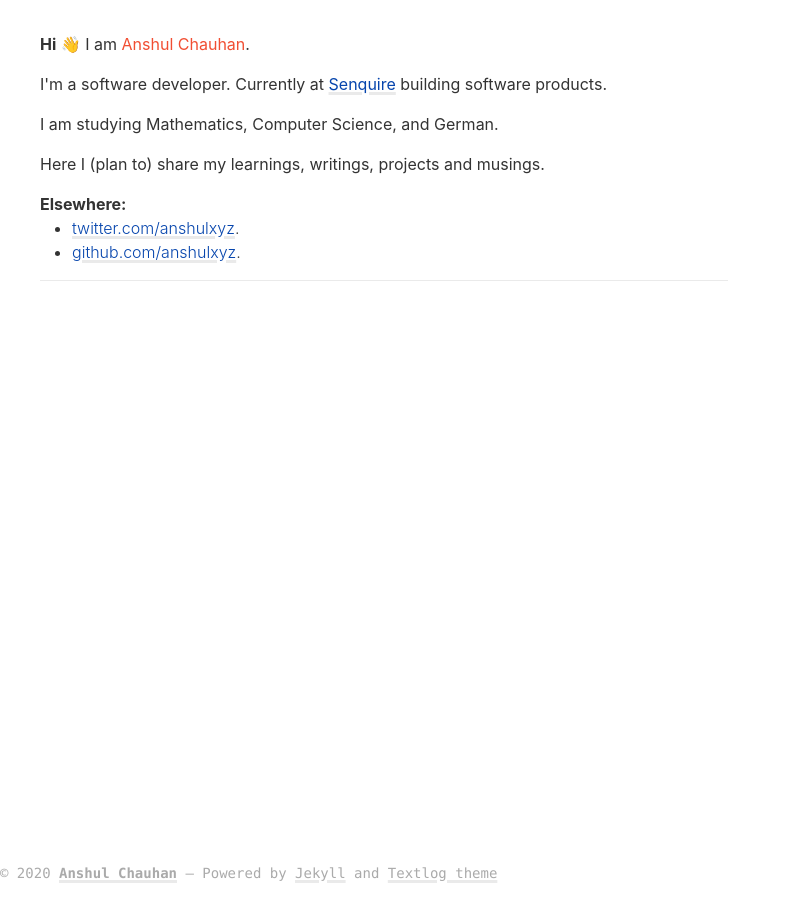
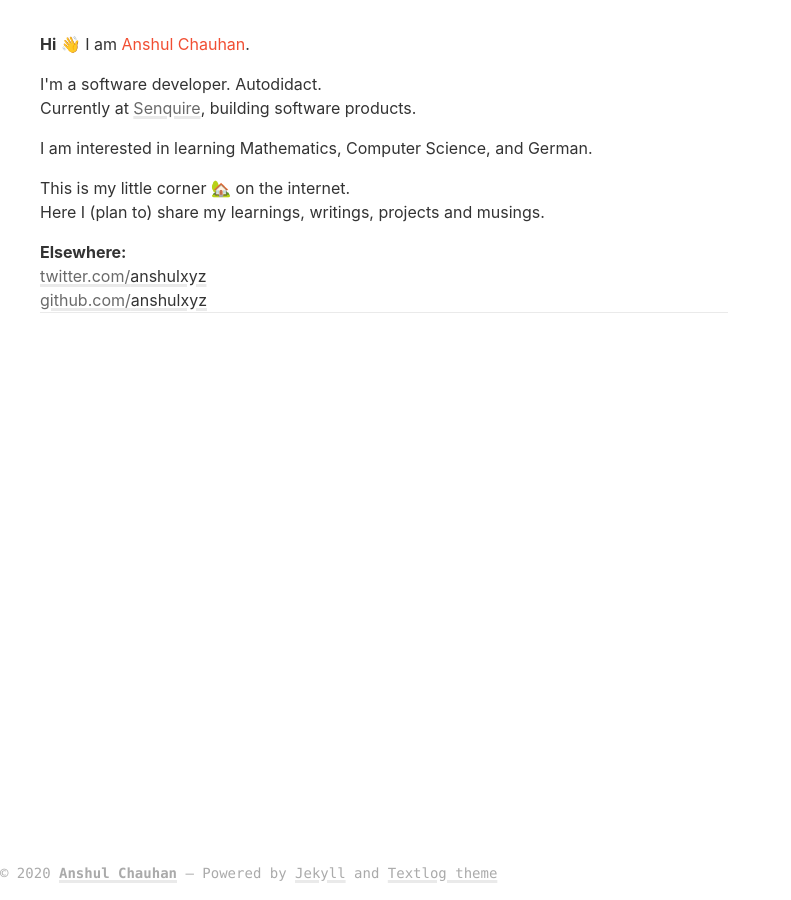
Before and after one commit to anshulxyz/anshulxyz.github.io, a Jekyll site: the page built from index.html, in a window 1280 px wide. Shown: the whole page, without its empty margins (0-791 px from the left). Built offline with Jekyll 4.4.1, drawn with Linux system fonts in a browser that asks for light colours.

Commit message:
Update intro

```diff
--- a/_includes/intro.html
+++ b/_includes/intro.html
@@ -2,22 +2,19 @@
   <b>Hi</b> 👋 I am <span class="intro-name">Anshul Chauhan</span>.
 </p>
 <p class="site-intro">
-  I'm a software developer. Currently at <a href="https://www.senquire.com">Senquire</a> building software products.
+  I'm a software developer. Autodidact.<br/>
+  Currently at <a href="https://www.senquire.com">Senquire</a>, building software products.
 </p>
 <p class="site-intro">
-  I am studying Mathematics, Computer Science, and German.
+  I am interested in learning Mathematics, Computer Science, and German.
 </p>
 <p class="site-intro">
+  This is my little corner 🏡 on the internet. <br/>
   Here I (plan to) share my learnings, writings, projects and musings.
 </p>
 <p class="site-intro" style="margin-block-end: 0;">
-  <b>Elsewhere:</b>
-  <ul>
-    <li>
-      <a href="https://twitter.com/anshulxyz">twitter.com/anshulxyz</a>.<br/>
-    </li>
-    <li>
-      <a href="https://github.com/anshulxyz">github.com/anshulxyz</a>.<br/>
-    </li>
-  </ul>
+
+  <b>Elsewhere:</b><br/>
+      <a href="https://twitter.com/anshulxyz">twitter.com/<span style="color: #333333;">anshulxyz</span> </a><br/>
+      <a href="https://github.com/anshulxyz">github.com/<span style="color: #333333;">anshulxyz</span> </a><br/>
 </p>
--- a/_sass/_base.scss
+++ b/_sass/_base.scss
@@ -102,7 +102,7 @@ h6 {
  * Links
  */
 a {
-    color: $link-color;
+    color: $grey-color-dark;
     text-decoration: underline;
     text-decoration-color: $grey-color-light;
     -webkit-text-decoration-color: $grey-color-light;
--- a/css/main.scss
+++ b/css/main.scss
@@ -18,7 +18,7 @@ $max-width:        46rem;
 
 $text-color:       #333;
 $background-color: #fff;
-$link-color:       #0645ad;
+$link-color:       #425e66;
 
 $orange:           #f14e32;
 
```
